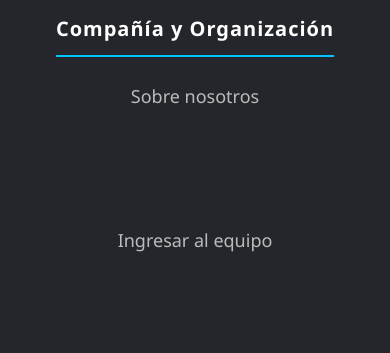
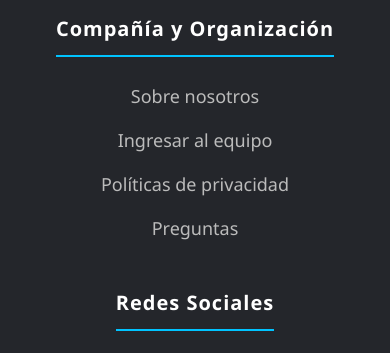
Before and after one commit to AgustinaMontoya/LaboratorioDeProgramacion, a plain HTML site: page src/TPO2/testing/website/principal.html in a window 390 px wide. Shown: the part 157-510 px from the top of the page. Drawn offline with Linux system fonts and the light colour scheme.

Commit message:
corrección responsiva en el pie de página.

```diff
--- a/src/TPO2/testing/style/principal.css
+++ b/src/TPO2/testing/style/principal.css
@@ -227,6 +227,10 @@ header {
         text-align: center;
     }
 
+    .footer-links ul {
+        display:block;
+    }
+
     .footer-links {
         width: 100%;
         margin-bottom: 30px;
```
